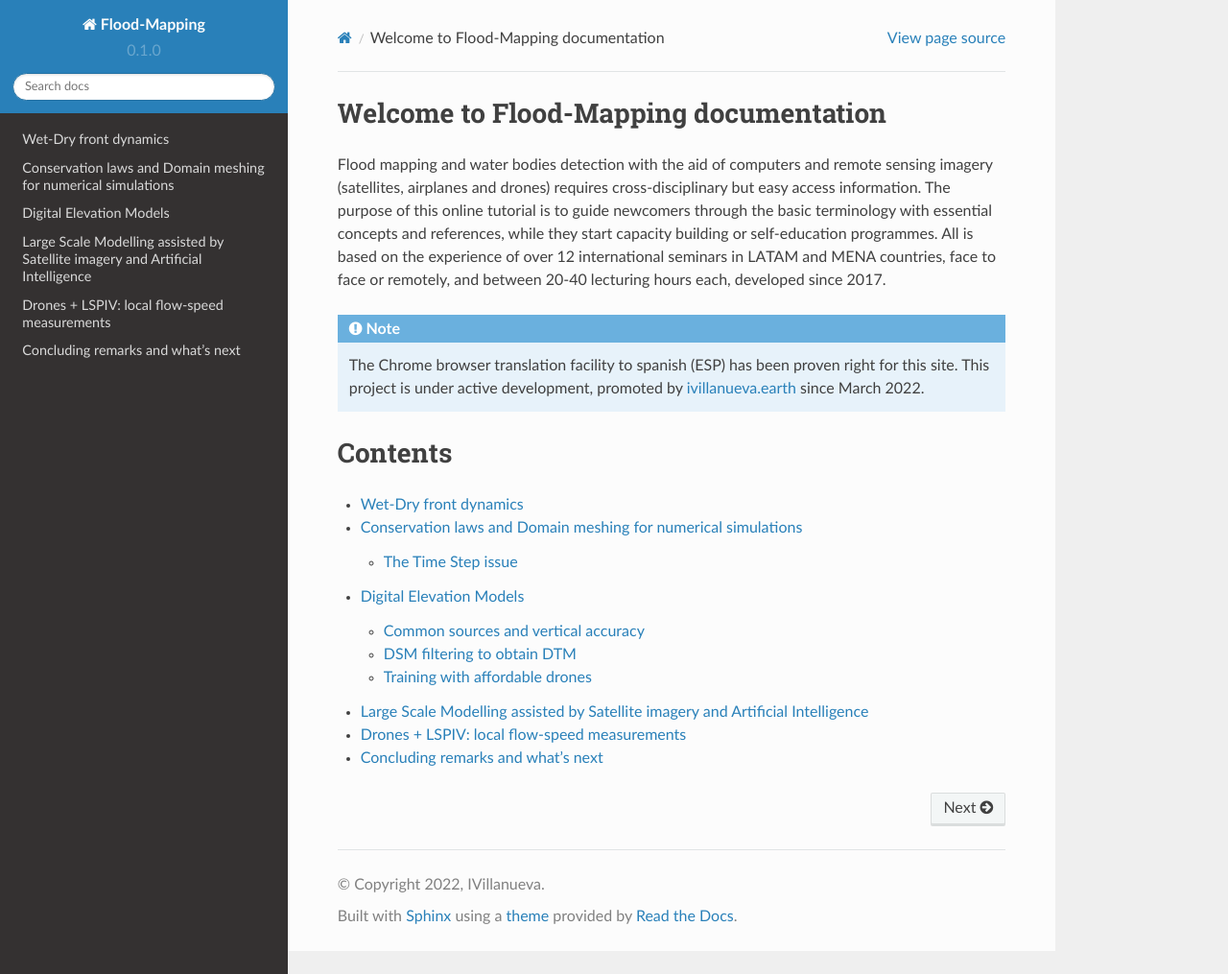
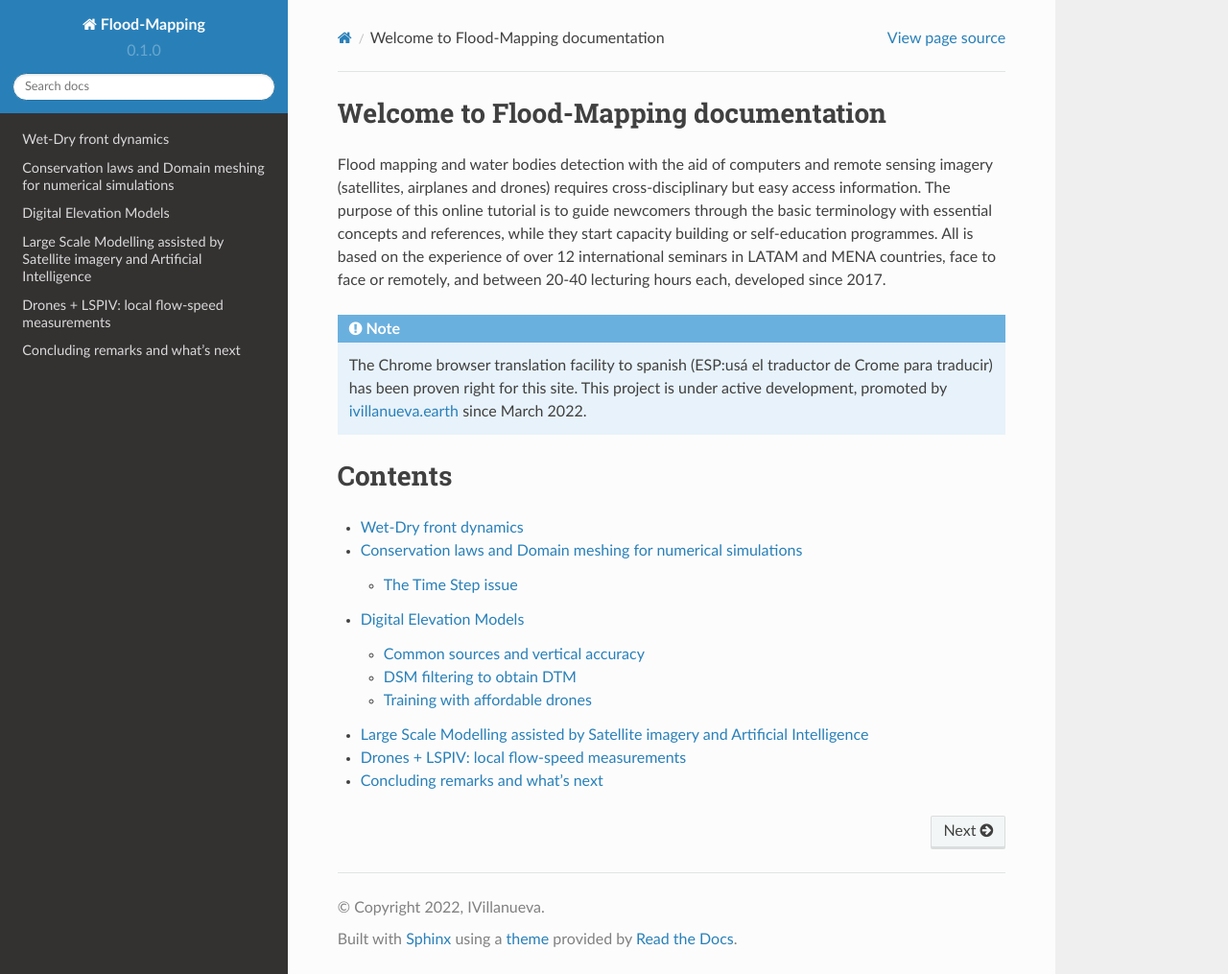
Before and after one commit to ivillamadrid/FloodMapping, a Sphinx documentation site: the page built from docs/source/index.rst, in a window 1280 px wide and 1015 px high. Shown: the whole window at 96% size. Built offline with Sphinx 7.4.7 and the Read the Docs theme 2.0.0, drawn with Linux system fonts in a browser that asks for light colours.

Commit message:
Update index.rst

```diff
--- a/docs/source/index.rst
+++ b/docs/source/index.rst
@@ -4,7 +4,7 @@ Welcome to Flood-Mapping documentation
 Flood mapping and water bodies detection with the aid of computers and remote sensing imagery (satellites, airplanes and drones) requires cross-disciplinary but easy access information. The purpose of this online tutorial is to guide newcomers through the basic terminology with essential concepts and references, while they start capacity building  or self-education programmes. All is based on the experience of over 12 international seminars in LATAM and MENA countries, face to face or remotely, and between 20-40 lecturing hours each, developed since 2017.
 
 .. note::
-   The Chrome browser translation facility to spanish (ESP) has been proven right for this site.
+   The Chrome browser translation facility to spanish (ESP:usá el traductor de Crome para traducir) has been proven right for this site.
    This project is under active development, promoted by  `ivillanueva.earth <https://www.ivillanueva.earth/>`_ since March 2022.
 
 Contents
```
